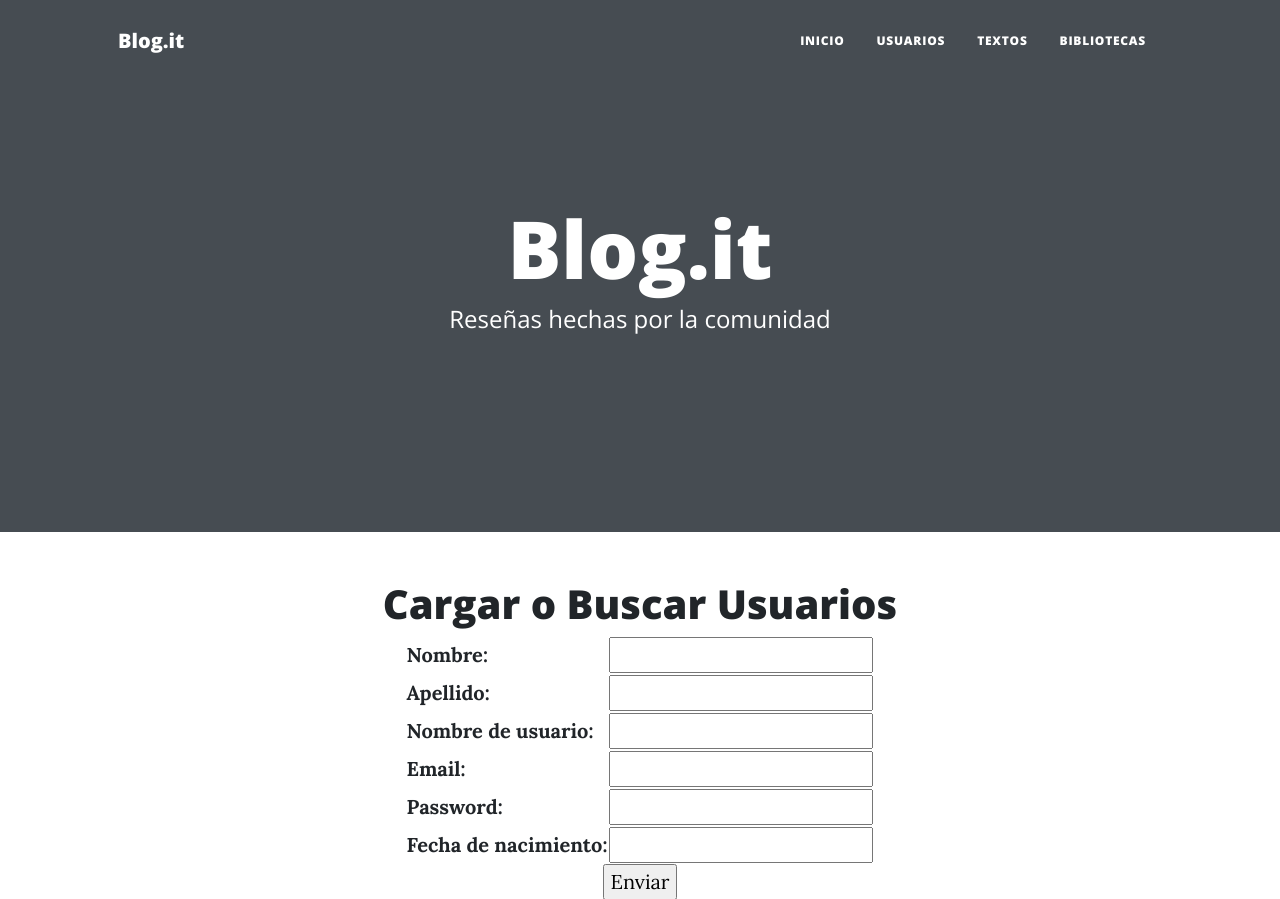
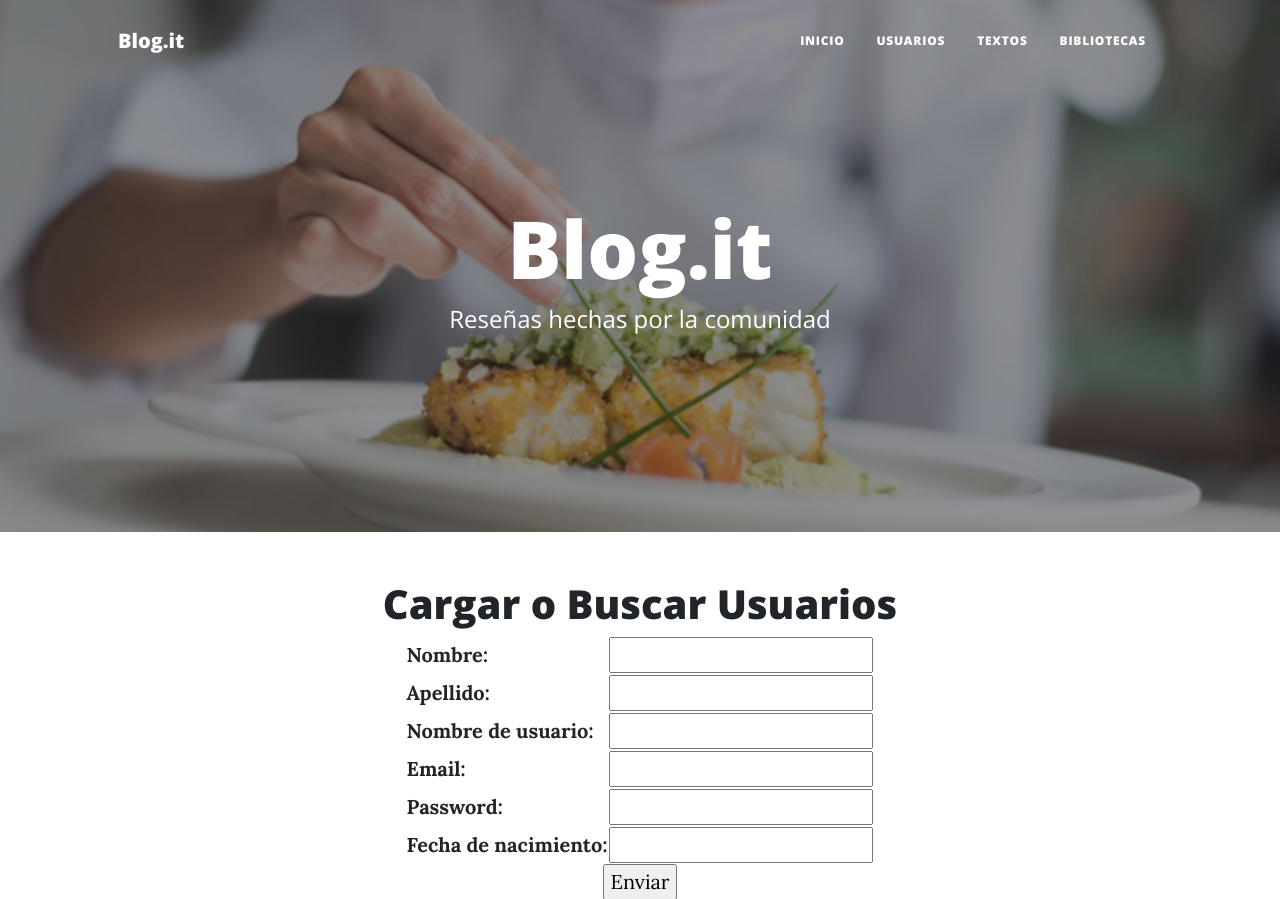
Before and after one commit to faustomon/EntregableFinal, a Django app: page /entregableFinal/crearUsuario/ in a window 1280 px wide. Shown: the top 899 px of the page. Run offline with Django 4.2, Linux system fonts and the light colour scheme; some libraries are stand-ins or nearby versions.

Commit message:
[ADD] Arreglo de los assets

```diff
--- a/EntregableFinal/AppEntregable/template/padre.html
+++ b/EntregableFinal/AppEntregable/template/padre.html
@@ -38,7 +38,7 @@
             </div>
         </nav>
         <!-- Page Header-->
-        <header class="masthead" style="background-image: url({% static 'img/home-bg.jpg' % } ) ">
+        <header class="masthead" style="background-image: url(/static/assets/img/descubre-comida-gourmet.jpg)">
             <div class="container position-relative px-4 px-lg-5">
                 <div class="row gx-4 gx-lg-5 justify-content-center">
                     <div class="col-md-10 col-lg-8 col-xl-7">
--- a/EntregableFinal/EntregableFinal/settings.py
+++ b/EntregableFinal/EntregableFinal/settings.py
@@ -116,7 +116,7 @@ USE_TZ = True
 # Static files (CSS, JavaScript, Images)
 # https://docs.djangoproject.com/en/4.0/howto/static-files/
 
-STATIC_URL = 'static/'
+STATIC_URL = '/static/'
 
 STATICFILES_DIRS = [
     BASE_DIR / "static",
```
Also changed, not shown: EntregableFinal/db.sqlite3, EntregableFinal/static/assets/img/descubre-comida-gourmet.jpg (added).
